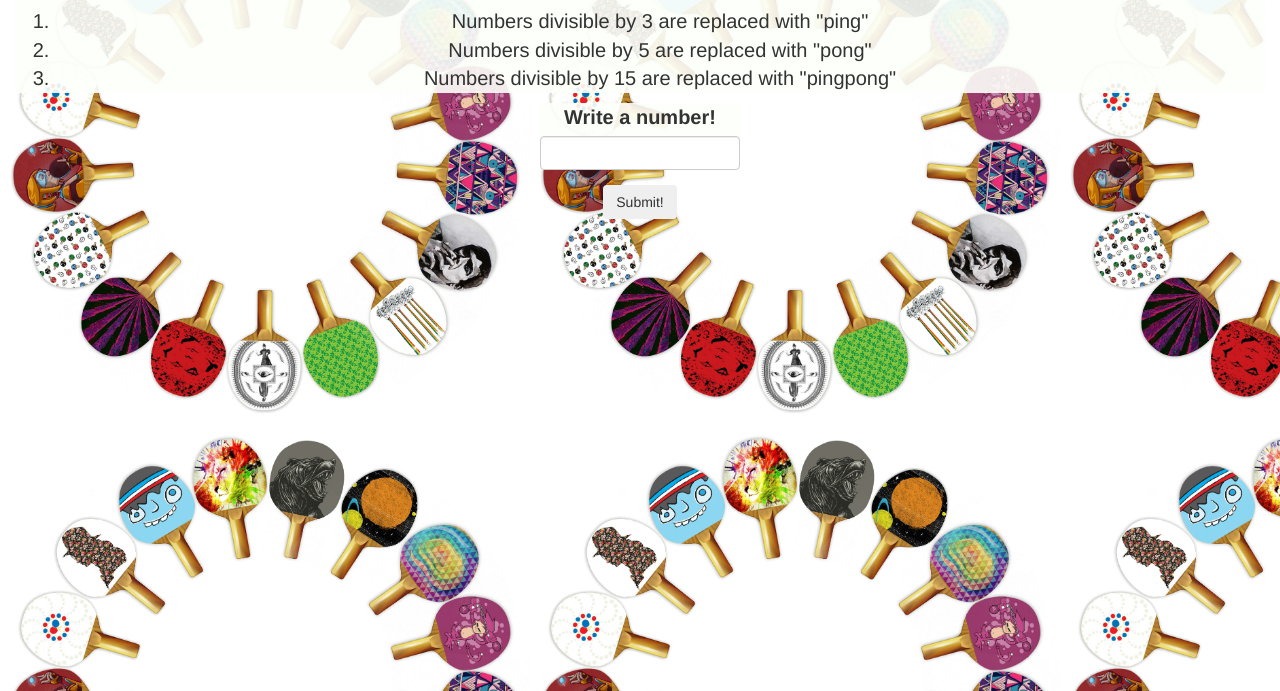
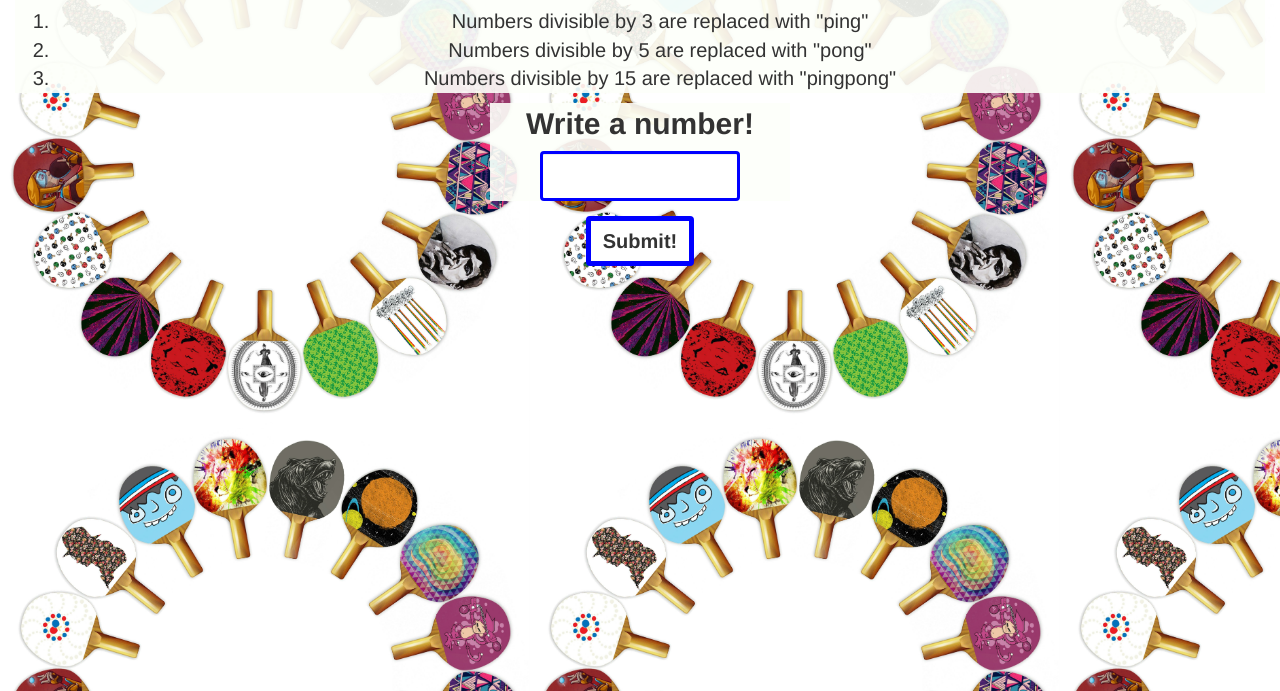
Before and after one commit to berausch/ping-pong, a plain HTML site: page index.html in a window 1280 px wide. Shown: the part 109-800 px from the top of the page. Drawn offline with Linux system fonts and the light colour scheme.

Commit message:
add some styling to the submit button, label, and input

```diff
--- a/css/styles.css
+++ b/css/styles.css
@@ -21,13 +21,39 @@
   text-align: center;
   background: rgba(253, 255, 250);
   background:rgba(253, 255, 250, 0.9);
-  width: 200px;
+  width: 300px;
   margin-left: auto;
   margin-right: auto;
 }
 
 .btn {
+background-color: white;
+font-size: 20px;
+font-weight: bold;
+border-color: blue;
+border-width: 5px;
+border-style: solid;
+}
 
+label {
+  font-size: 30px;
+  font-weight: bold;
+  width: 300px;
+  text-align: center;
+}
+
+#number-input {
+background-color: white;
+height: 50px;
+font-size: 30px;
+margin-left: 50px;
+margin-right: 50px;
+width: 200px;
+text-align: center;
+font-weight: bold;
+border-color: blue;
+border-width: 3px;
+border-style: solid;
 }
 
 body {
```
